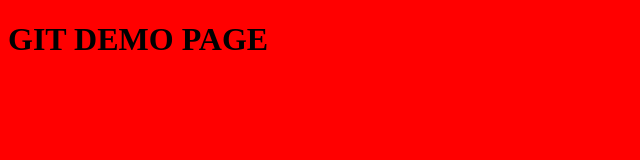
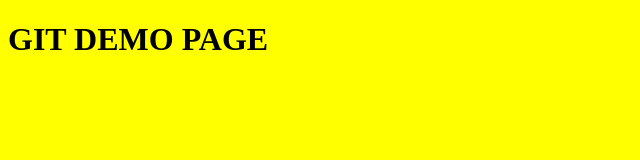
Before and after one commit to GGInInDer-30cm/PracticeForGithub, a plain HTML site: page index.html in a window 1280 px wide. Shown: the whole page, without its empty margins (0-640 px from the left). Drawn offline with Linux system fonts and the light colour scheme.

Commit message:
turn bg color and h1 to yellow

```diff
--- a/style.css
+++ b/style.css
@@ -1,7 +1,7 @@
 body {
-    background-color: red;
+    background-color: yellow;
 }
 
 h1 {
-    background-color: red;
+    background-color: yellow;
 }
```
